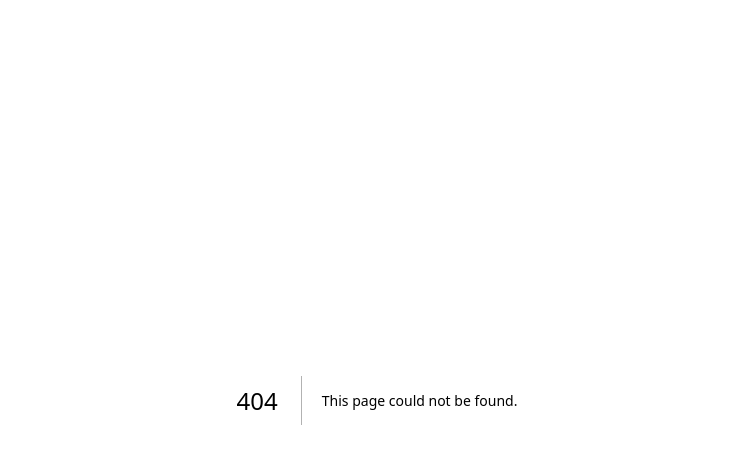
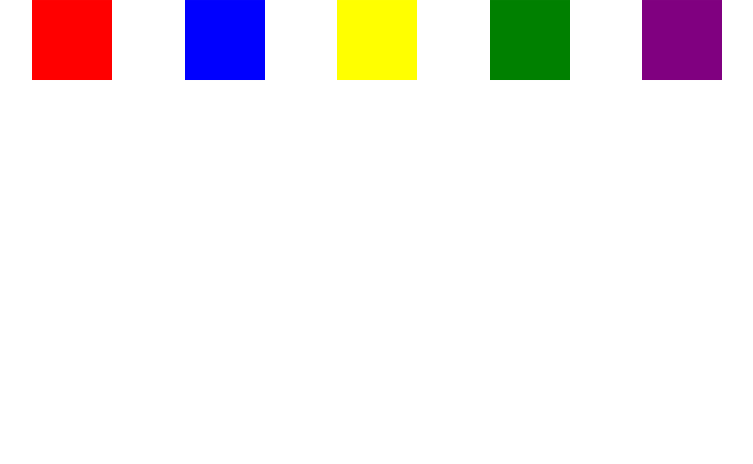
Before and after one commit to gah04m9tcqqgx/d, a Next.js app: page /test in a window 1280 px wide. Before the commit this address had no page. Shown: the top 464 px of the page, without its empty margins (263-1016 px from the left). Built offline with nearby package versions, Linux system fonts and the light colour scheme.

Commit message:
断念していたgsapの実装

```diff
--- a/src/components/Articles.tsx
+++ b/src/components/Articles.tsx
@@ -1,5 +1,4 @@
 /* eslint @typescript-eslint/no-explicit-any: 0 */
-
 import Card from "src/components/Card";
 import dollNihonNingyou from "src/imgs/doll_nihon_ningyou.png";
 import food_paitan_soup from "src/imgs/food_paitan_soup.png";
@@ -7,6 +6,9 @@ import manner_door_open_ashi from "src/imgs/manner_door_open_ashi.png";
 import nekonote_karitai_woman from "src/imgs/nekonote_karitai_woman.png";
 import smartphone2_girl from "src/imgs/smartphone2_girl.png";
 import train_door_hasamaru from "src/imgs/train_door_hasamaru.png";
+import gsap from "gsap/dist/gsap";
+import ScrollTrigger from "gsap/dist/ScrollTrigger";
+import { useEffect } from "react";
 
 const cardsInfo = [
   {
@@ -54,9 +56,29 @@ const cardsInfo = [
 ];
 
 const Articles = () => {
+  useEffect(() => {
+    gsap.registerPlugin(ScrollTrigger);
+    gsap.fromTo(
+      ".gsap-card",
+      {
+        y: 30,
+        autoAlpha: 0,
+      },
+      {
+        y: 0,
+        autoAlpha: 1,
+        duration: 0.3,
+        stagger: {
+          each: 0.2,
+          from: "start",
+        },
+      }
+    );
+  }, []);
+
   return (
     <section className="grid container mx-auto p-4 gap-4 grid-cols-1 md:grid-cols-2 lg:grid-cols-3">
-      {cardsInfo.map((info, i) => {
+      {cardsInfo.map((info) => {
         return (
           <Card
             link={info.link}
@@ -64,7 +86,6 @@ const Articles = () => {
             imgAlt={info.imgAlt}
             title={info.title}
             text={info.text}
-            num={i}
             key={info.text}
           />
         );
--- a/src/components/Card.tsx
+++ b/src/components/Card.tsx
@@ -1,5 +1,4 @@
 /* eslint @typescript-eslint/no-explicit-any: 0 */
-// 断念
 import Link from "next/link";
 import { useSelector } from "react-redux";
 
@@ -9,7 +8,6 @@ type props = {
   imgAlt: string;
   title: string;
   text: string;
-  num: number;
 };
 
 const Card = (props: props) => {
@@ -18,7 +16,7 @@ const Card = (props: props) => {
   return (
     <article
       className={
-        "gsap-trigger w-full min-w-full md:h-[450px] lg:h-[500px] border rounded-md shadow-md " +
+        "gsap-card w-full min-w-full md:h-[450px] lg:h-[500px] border rounded-md shadow-md " +
         (isDarkMode
           ? "bg-gray-900 border-gray-700"
           : "bg-orange-300 border-gray-200")
--- /dev/null
+++ b/src/pages/test.tsx
@@ -0,0 +1,77 @@
+import Head from "next/head";
+import Link from "next/link";
+import Header from "src/components/Layout/Header";
+import Footer from "src/components/Layout/Footer";
+import Nav from "src/components/Nav";
+import NavSp from "src/components/NavSp";
+import gsap from "gsap/dist/gsap";
+import ScrollTrigger from "gsap/dist/ScrollTrigger";
+import { css } from "@emotion/react";
+import { useEffect, useRef } from "react";
+
+export default function TestGsap(): JSX.Element {
+  const ref = useRef(null);
+  // console.log(ref.current.child);
+  useEffect((): void => {
+    gsap.registerPlugin(ScrollTrigger);
+    gsap.fromTo(
+      ".box",
+      {
+        y: 100,
+      },
+      { y: 0, duration: 2, repeat: -1 }
+    );
+  }, []);
+  return (
+    <>
+      <Head>
+        <title>GSAPのテストページ</title>
+      </Head>
+      <div className="l-container" css={container}>
+        <div className="box" css={[box, red]}></div>
+        <div className="box" css={[box, blue]}></div>
+        <div className="box" css={[box, yellow]}></div>
+        <div className="box" css={[box, green]}></div>
+        <div className="box" css={[box, purple]} ref={ref}></div>
+      </div>
+    </>
+  );
+}
+
+const container = css`
+  display: flex;
+  justify-content: space-between;
+  width: 100%;
+  padding: 0 15px;
+  margin: 0 auto;
+  @media screen and (min-width: 586px) {
+    max-width: 530px;
+  }
+  @media screen and (min-width: 768px) {
+    max-width: 720px;
+  }
+`;
+
+const box = css`
+  width: 10vmin;
+  height: 10vmin;
+`;
+
+const red = css`
+  background-color: red;
+`;
+const blue = css`
+  background-color: blue;
+`;
+const yellow = css`
+  background-color: yellow;
+`;
+const green = css`
+  background-color: green;
+`;
+const purple = css`
+  background-color: purple;
+`;
+const pink = css`
+  background-color: pink;
+`;
```
